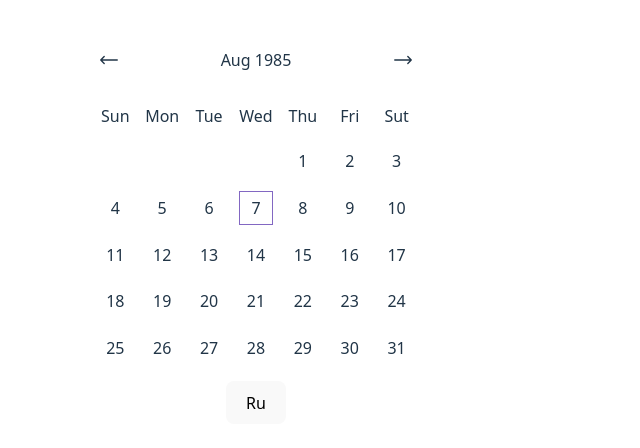
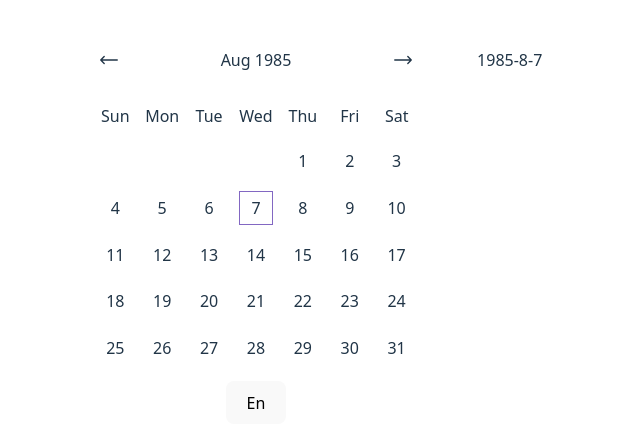
Before and after one commit to Evgeniy1985N-sk/calendar-vue, a Vue app: page / in a window 1280 px wide. Shown: the top 448 px of the page, without its empty margins (296-936 px from the left). Built offline with nearby package versions, Linux system fonts and the light colour scheme.

Commit message:
function lang, reactive date current

```diff
--- a/src/App.vue
+++ b/src/App.vue
@@ -1,37 +1,10 @@
 <script setup>
-import { ref } from 'vue'
 import Calendar from './components/Calendar.vue'
-
-const dateCurrent = ref('')
-
-function getDate(date) {
-  const arr = date.split('-')
-  arr[1] = ++arr[1]
-  dateCurrent.value = arr.join('-')
-}
 </script>
 
 <template>
-  <div class="wrapper">
-    <Calendar @get-date="getDate" date="1985-8-7" />
-    <p class="date">
-      {{ dateCurrent }}
-    </p>
-  </div>
+    <Calendar date="1985-8-7" />
 </template>
 
 <style scoped>
-.wrapper {
-  display: flex;
-  gap: 1rem;
-}
-
-.date {
-  display: flex;
-  align-items: center;
-  justify-content: center;
-  height: 56px;
-  min-width: 160px;
-  margin: 0;
-}
 </style>
--- a/src/components/Calendar.vue
+++ b/src/components/Calendar.vue
@@ -1,93 +1,74 @@
 <script setup>
-import { onMounted, reactive, ref, watch, watchEffect, } from 'vue'
+import { onMounted, reactive, ref, watch, } from 'vue'
 
-const dateCurrent = new Date()
+const dateCurrent = ref(new Date())
 const year = ref('')
 const month = ref('')
 const days = ref([])
 const date = reactive({
-  year: dateCurrent.getFullYear(),
-  month: dateCurrent.getMonth(),
-  day: dateCurrent.getDate()
+  year: dateCurrent.value.getFullYear(),
+  month: dateCurrent.value.getMonth(),
+  day: dateCurrent.value.getDate()
 })
-const lang = ref('Ru')
-const weekDaysEn = ref(['Sun', 'Mon', 'Tue', 'Wed', 'Thu', 'Fri', 'Sut'])
+const lang = ref('En')
+const weekDaysEn = ref(['Sun', 'Mon', 'Tue', 'Wed', 'Thu', 'Fri', 'Sat'])
 const weekDaysRu = ref(['Вс', 'Пн', 'Вт', 'Ср', 'Чт', 'Пт', 'Сб'])
 
 const props = defineProps(['date'])
-const emit = defineEmits(['getDate', 'date'])
 
 onMounted(() => {
   if (props.date) setDate()
-  year.value = dateCurrent.getFullYear()
-  if (lang.value === 'Ru') {
-    month.value = dateCurrent.toLocaleString('en-US', { month: 'short' });
-  }
-  if (lang.value === 'En') {
-    month.value = dateCurrent.toLocaleString('ru-RU', { month: 'short' });
-  }
+  year.value = dateCurrent.value.getFullYear()
+  toggleLang()
   weekDays()
 })
 
 function prevMonth() {
-  dateCurrent.setMonth(dateCurrent.getMonth() - 1);
-  if (lang.value === 'Ru') {
-    month.value = dateCurrent.toLocaleString('en-US', { month: 'short' });
-  }
-  if (lang.value === 'En') {
-    month.value = dateCurrent.toLocaleString('ru-RU', { month: 'short' });
-  }
+  dateCurrent.value.setMonth(dateCurrent.value.getMonth() - 1);
+  toggleLang()
 }
 
 function nextMonth() {
-  dateCurrent.setMonth(dateCurrent.getMonth() + 1);
-  if (lang.value === 'Ru') {
-    month.value = dateCurrent.toLocaleString('en-US', { month: 'short' });
-  }
-  if (lang.value === 'En') {
-    month.value = dateCurrent.toLocaleString('ru-RU', { month: 'short' });
-  }
+  dateCurrent.value.setMonth(dateCurrent.value.getMonth() + 1);
+  toggleLang()
 }
 
 watch(month, (newMonth, oldMonth) => {
   if (newMonth === 'Dec' && oldMonth === 'Jan' || newMonth === 'дек.' && oldMonth === 'янв.') {
-    year.value = dateCurrent.getFullYear()
+    year.value = dateCurrent.value.getFullYear()
   }
 
   if (newMonth === 'Jan' && oldMonth === 'Dec' || newMonth === 'янв.' && oldMonth === 'дек.') {
-    year.value = dateCurrent.getFullYear()
+    year.value = dateCurrent.value.getFullYear()
   }
 
   weekDays()
 })
 
 function allDays() {
-  return new Date(dateCurrent.getFullYear(), dateCurrent.getMonth() + 1, 0).getDate();
+  return new Date(dateCurrent.value.getFullYear(), dateCurrent.value.getMonth() + 1, 0).getDate();
 }
 
 function weekDays() {
   days.value = []
   for (let i = 1; i <= allDays(); i++) {
-    let day = new Date(dateCurrent.getFullYear(), dateCurrent.getMonth(), i).getDay();
+    let day = new Date(dateCurrent.value.getFullYear(), dateCurrent.value.getMonth(), i).getDay();
     days.value.push({
       number: i,
       week: day,
       isActive: false,
     })
   }
-  if (dateCurrent.getFullYear() === date.year && dateCurrent.getMonth() === date.month) {
+  if (dateCurrent.value.getFullYear() === date.year && dateCurrent.value.getMonth() === date.month) {
     toggleActive(date.day - 1)
   }
 }
 
 function getDate(day, index) {
 
-  dateCurrent.setDate(day.number)
+  dateCurrent.value.setDate(day.number)
 
   toggleActive(index)
-
-  emit('getDate', date.year + '-' + dateCurrent.getMonth() + '-' + date.day)
-
 }
 
 function setDate(y, m, d) {
@@ -96,19 +77,18 @@ function setDate(y, m, d) {
   m = arr[1]
   d = arr[2]
 
-  dateCurrent.setFullYear(y)
-  dateCurrent.setMonth(m - 1)
-  dateCurrent.setDate(d)
+  dateCurrent.value.setFullYear(y)
+  dateCurrent.value.setMonth(m - 1)
+  dateCurrent.value.setDate(d)
 
-  date.year = dateCurrent.getFullYear()
-  date.month = dateCurrent.getMonth()
-  date.day = dateCurrent.getDate()
-
+  date.year = dateCurrent.value.getFullYear()
+  date.month = dateCurrent.value.getMonth()
+  date.day = dateCurrent.value.getDate()
 }
 
 function toggleActive(index) {
-  date.year = dateCurrent.getFullYear()
-  date.month = dateCurrent.getMonth()
+  date.year = dateCurrent.value.getFullYear()
+  date.month = dateCurrent.value.getMonth()
   date.day = index + 1
   days.value = days.value.map((d) => {
     if (d.isActive) {
@@ -121,29 +101,26 @@ function toggleActive(index) {
   })
 }
 
-function toggleLang() {
+function toggleLangButton() {
   lang.value = lang.value === 'En' ? 'Ru' : 'En'
 }
 
-watch(lang, (newLang) => {
-  if (newLang === 'En') {
-    month.value = dateCurrent.toLocaleString('ru-RU', { month: 'short' });
+watch(lang, toggleLang)
+
+function toggleLang() {
+  return month.value = dateCurrent.value.toLocaleString(lang.value === 'En' ? 'En' : 'Ru', { month: 'short' });
 }
-  if (newLang === 'Ru') {
-    month.value = dateCurrent.toLocaleString('en-US', { month: 'short' });
-  }
-})
 
 </script>
 
 <template>
-
+  <div class="wrapper">
     <div class="calendar">
 
       <div class="months">
         <div @click="prevMonth" class="arrow">
-        <svg xmlns="http://www.w3.org/2000/svg" fill="none" viewBox="0 0 24 24" stroke-width="1.5" stroke="currentColor"
-          class="size-6">
+          <svg xmlns="http://www.w3.org/2000/svg" fill="none" viewBox="0 0 24 24" stroke-width="1.5"
+            stroke="currentColor" class="size-6">
             <path stroke-linecap="round" stroke-linejoin="round" d="M6.75 15.75 3 12m0 0 3.75-3.75M3 12h18" />
           </svg>
         </div>
@@ -151,21 +128,21 @@ watch(lang, (newLang) => {
           {{ month }} {{ year }}
         </p>
         <div @click="nextMonth" class="arrow arrow_right">
-        <svg xmlns="http://www.w3.org/2000/svg" fill="none" viewBox="0 0 24 24" stroke-width="1.5" stroke="currentColor"
-          class="size-6">
+          <svg xmlns="http://www.w3.org/2000/svg" fill="none" viewBox="0 0 24 24" stroke-width="1.5"
+            stroke="currentColor" class="size-6">
             <path stroke-linecap="round" stroke-linejoin="round" d="M17.25 8.25 21 12m0 0-3.75 3.75M21 12H3" />
           </svg>
 
         </div>
       </div>
 
-    <div v-if="lang === 'Ru'" class="week">
+      <div v-if="lang === 'En'" class="week">
         <span v-for="day in weekDaysEn">
           {{ day }}
         </span>
       </div>
 
-    <div v-if="lang === 'En'" class="week">
+      <div v-if="lang === 'Ru'" class="week">
         <span v-for="day in weekDaysRu">
           {{ day }}
         </span>
@@ -198,13 +175,31 @@ watch(lang, (newLang) => {
         </div>
       </div>
 
-    <button @click="toggleLang">{{ lang }}</button>
+      <button @click="toggleLangButton">{{ lang }}</button>
 
+    </div>
+    <p class="date">
+      {{ date.year }}-{{ date.month + 1 }}-{{ date.day }}
+    </p>
   </div>
 
 </template>
 
 <style scoped>
+.wrapper {
+  display: flex;
+  gap: 1rem;
+}
+
+.date {
+  display: flex;
+  align-items: center;
+  justify-content: center;
+  height: 56px;
+  min-width: 160px;
+  margin: 0;
+}
+
 .months {
   display: flex;
   align-items: center;
```
Lines whose indentation alone changed are shown as unchanged.
